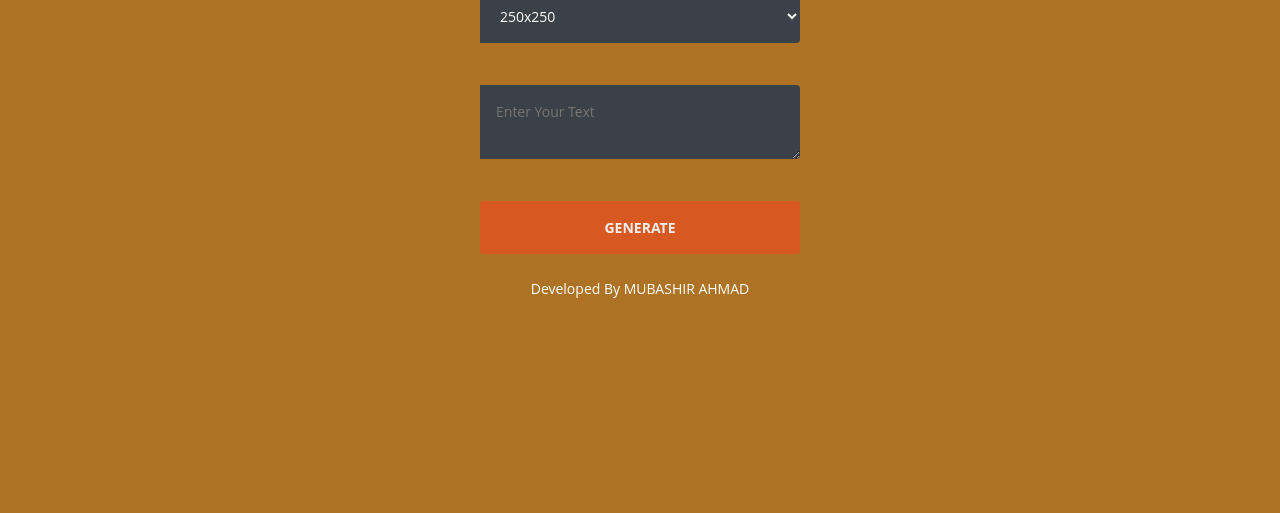
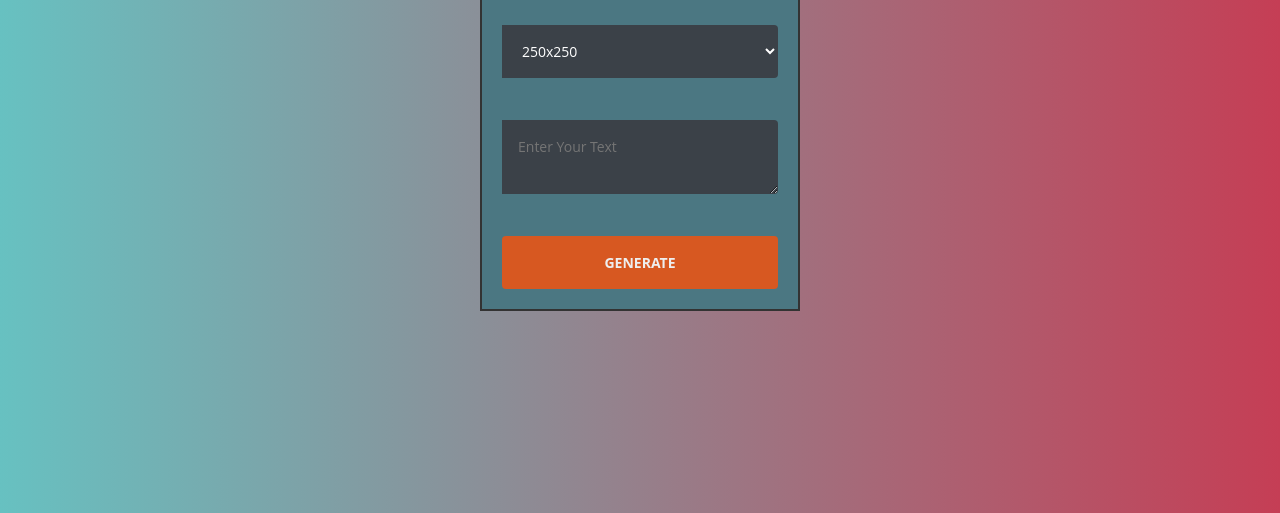
Before and after one commit to Mubashir24241/QR-code-generator--js-, a plain HTML site: page index.html in a window 1280 px wide. Shown: the part 287-800 px from the top of the page. Drawn offline with Linux system fonts and the light colour scheme.

Commit message:
updated code

```diff
--- a/index.html
+++ b/index.html
@@ -35,7 +35,7 @@
 
         <input type="submit" value="Generate" onclick="genQR()">
 
-        <p>Developed By MUBASHIR AHMAD </p>
+        <!-- <p>Developed By MUBASHIR AHMAD </p> -->
 
 
     </div>
--- a/style.css
+++ b/style.css
@@ -1,12 +1,15 @@
 :root {
-    --baseColor: #606468;
+    --baseColor: #4cc5a9;
 }
 
 .grid {
+    background-color: #4b7782;
     inline-size: 90%;
     margin-inline: auto;
     max-inline-size: 20rem;
     display: grid;
+    border: 2px solid #333;
+  padding: 20px;
 }
 
 .hidden {
@@ -49,7 +52,7 @@ html {
 }
 
 body {
-    background-color: #ad7224;
+    background: linear-gradient(to right, #67c1c1, #c53e55);
     color: white;
     font-family: var(--bodyFontFamily), var(--bodyFontFamilyFallback);
     font-size: var(--bodyFontSize);
```
